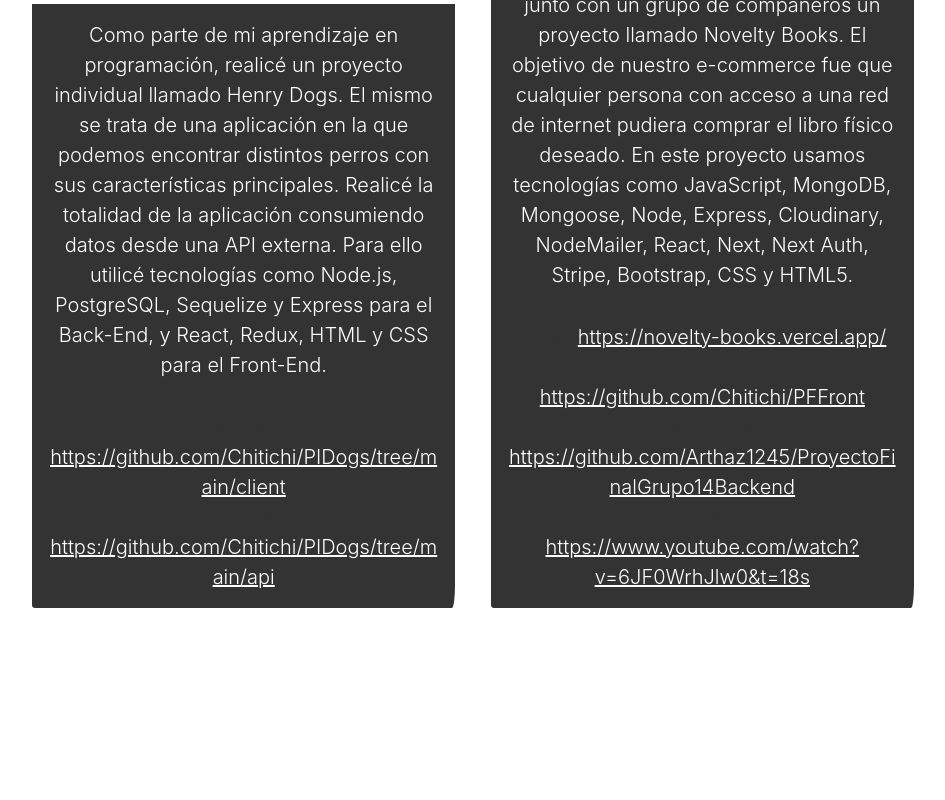
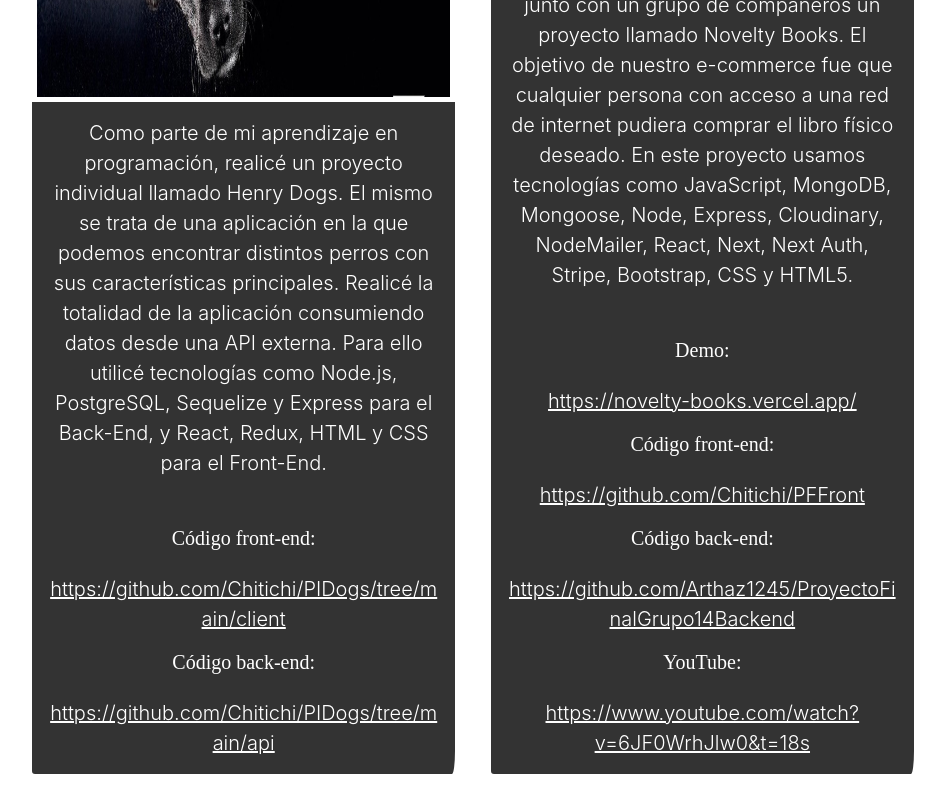
Before and after one commit to Chitichi/Portafolio, a Next.js app: page /proyectos in a window 1280 px wide. Shown: the part 566-1366 px from the top of the page, without its empty margins (167-1112 px from the left). Before the commit the page ends 1200 px from the top, so only its background shows below. Built offline with nearby package versions, Linux system fonts and the light colour scheme; a web font is replaced by a local one.

Commit message:
subtitulos links

```diff
--- a/src/pages/proyectos.jsx
+++ b/src/pages/proyectos.jsx
@@ -19,12 +19,12 @@
                 </p>
               </div>
               <div className="card-body lead">
-                <a><strong>Código front-end: </strong></a>
+              <h4 className="card-body lead text-white "><strong>Código front-end: </strong></h4>
                 <Link href="https://github.com/Chitichi/PIDogs/tree/main/client" className="card-link text-white">
                   https://github.com/Chitichi/PIDogs/tree/main/client
                 </Link>
                 <br />
-                <a><strong>Código back-end: </strong></a>
+                <h4 className="card-body lead text-white "><strong>Código back-end: </strong></h4>
                 <Link href="https://github.com/Chitichi/PIDogs/tree/main/api" className="card-link text-white">
                   https://github.com/Chitichi/PIDogs/tree/main/api
                 </Link>
@@ -40,23 +40,23 @@
                   Para concluir mis estudios como programador full stack developer, realicé junto con un grupo de compañeros un proyecto llamado Novelty Books. El objetivo de nuestro e-commerce fue que cualquier persona con acceso a una red de internet pudiera comprar el libro físico deseado. En este proyecto usamos tecnologías como JavaScript, MongoDB, Mongoose, Node, Express, Cloudinary, NodeMailer, React, Next, Next Auth, Stripe, Bootstrap, CSS y HTML5.
                 </p>
               </div>
-              <div className="card-body lead">
-                <a><strong>Demo: </strong></a>
+              <div className="card-body lead ">
+                <h4 className="card-body lead text-white "><strong> Demo: </strong></h4>
                 <Link href="https://novelty-books.vercel.app/" className="card-link text-white">
                   https://novelty-books.vercel.app/
                 </Link>
                 <br />
-                <a><strong>Código front-end: </strong></a>
+                <h4 className="card-body lead text-white "><strong>Código front-end: </strong></h4>
                 <Link href="https://github.com/Chitichi/PFFront" className="card-link text-white">
                   https://github.com/Chitichi/PFFront
                 </Link>
                 <br />
-                <a><strong>Código back-end: </strong></a>
+                <h4 className="card-body lead text-white "><strong>Código back-end: </strong></h4>
                 <Link href="https://github.com/Arthaz1245/ProyectoFinalGrupo14Backend" className="card-link text-white">
                   https://github.com/Arthaz1245/ProyectoFinalGrupo14Backend
                 </Link>
                 <br />
-                <a><strong>YouTube: </strong></a>
+                <h4 className="card-body lead text-white "><strong>YouTube: </strong></h4>
                 <Link href={linkYouTube} target="_blank" rel="noopener noreferrer" className="text-white">
                   https://www.youtube.com/watch?v=6JF0WrhJlw0&t=18s
                 </Link>
```
